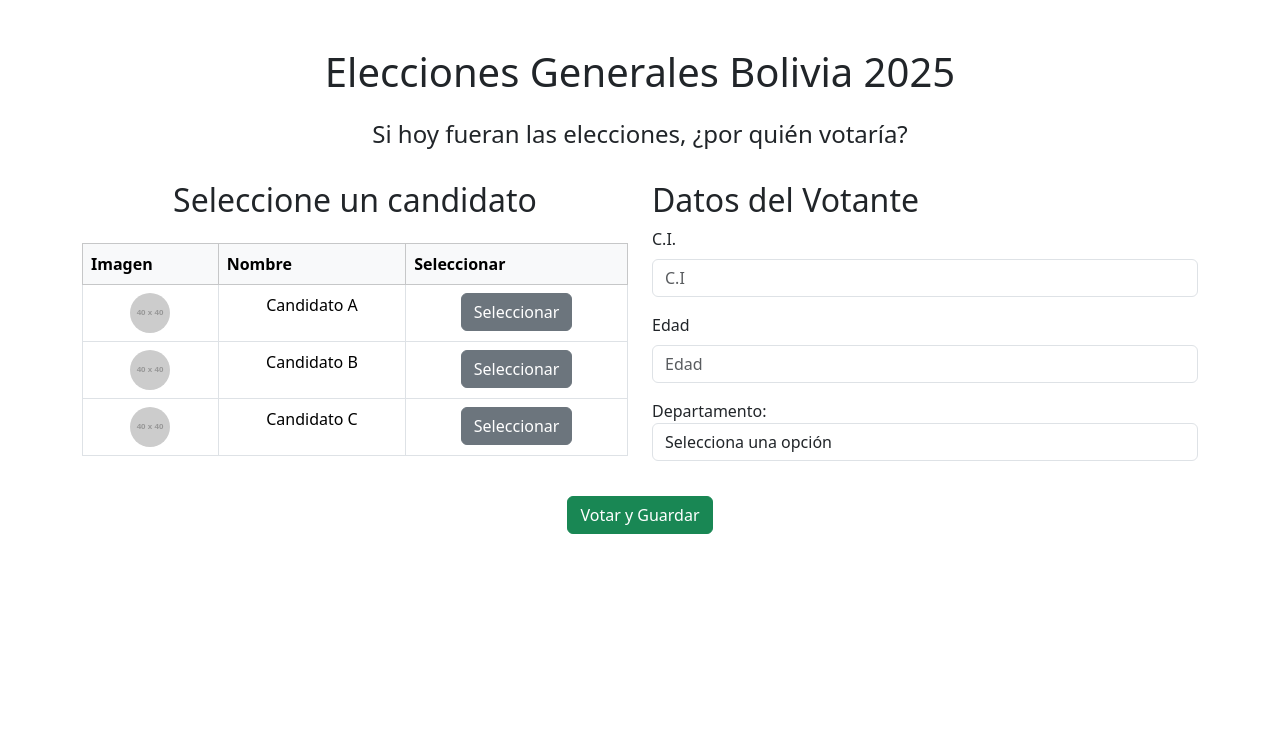
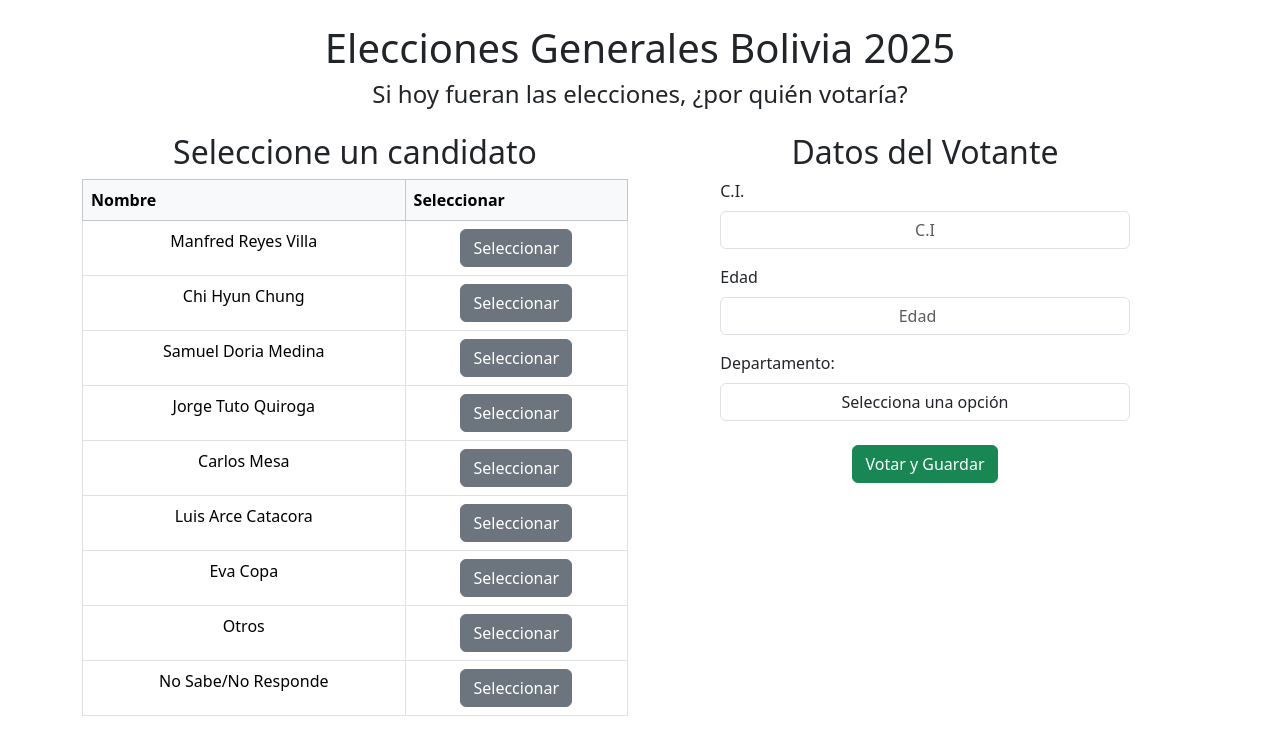
Before and after one commit to caberos/encuestaUI, a React (Create React App) app: page / in a window 1280 px wide. Shown: the top 754 px of the page. Built offline with nearby package versions, Linux system fonts and the light colour scheme.

Commit message:
improve the page

```diff
--- a/public/index.html
+++ b/public/index.html
@@ -2,7 +2,7 @@
 <html lang="en">
   <head>
     <meta charset="utf-8" />
-    <link rel="icon" href="%PUBLIC_URL%/favicon.ico" />
+    <link rel="icon" href="%PUBLIC_URL%/boli.png" />
     <meta name="viewport" content="width=device-width, initial-scale=1" />
     <meta name="theme-color" content="#000000" />
     <meta
@@ -13,7 +13,7 @@
     <script async src="https://pagead2.googlesyndication.com/pagead/js/adsbygoogle.js?client=ca-pub-7727148443229606"
      crossorigin="anonymous"></script>
 
-    <link rel="apple-touch-icon" href="%PUBLIC_URL%/logo192.png" />
+    <link rel="apple-touch-icon" href="%PUBLIC_URL%/boli.png" />
     <!--
       manifest.json provides metadata used when your web app is installed on a
       user's mobile device or desktop. See https://developers.google.com/web/fundamentals/web-app-manifest/
--- a/src/page/electoral_survey.jsx
+++ b/src/page/electoral_survey.jsx
@@ -5,18 +5,44 @@ export default function ElectoralSurvey() {
   const navigate = useNavigate(); // 👈 Para redirigir a la página de resultados
 
   const candidates = [
-    { name: "Candidato A", img: "https://via.placeholder.com/40" },
-    { name: "Candidato B", img: "https://via.placeholder.com/40" },
-    { name: "Candidato C", img: "https://via.placeholder.com/40" },
+    { name: "Manfred Reyes Villa", img: "https://via.placeholder.com/40" },
+    { name: "Chi Hyun Chung", img: "https://via.placeholder.com/40" },
+    { name: "Samuel Doria Medina", img: "https://via.placeholder.com/40" },
+    { name: "Jorge Tuto Quiroga", img: "https://via.placeholder.com/40" },
+    { name: "Carlos Mesa", img: "https://via.placeholder.com/40" },
+    { name: "Luis Arce Catacora", img: "https://via.placeholder.com/40" },
+    { name: "Eva Copa", img: "https://via.placeholder.com/40" },
+    { name: "Otros", img: "https://via.placeholder.com/40" },
+    { name: "No Sabe/No Responde", img: "https://via.placeholder.com/40" },
   ];
 
-  const cities = ["La Paz", "El Alto", "Cochabamba", "Oruro", "Potosí", "Chuquisaca", "Tarija", "Beni", "Pando", "Santa Cruz"];
+  const cities = [
+    "La Paz",
+    "El Alto",
+    "Cochabamba",
+    "Oruro",
+    "Potosí",
+    "Chuquisaca",
+    "Tarija",
+    "Beni",
+    "Pando",
+    "Santa Cruz",
+  ];
 
   const [selectedCandidate, setSelectedCandidate] = useState(null);
-  const [voterData, setVoterData] = useState({ ci: "", age: "", department: "" });
+  const [voterData, setVoterData] = useState({
+    ci: "",
+    age: "",
+    department: "",
+  });
 
   const handleVote = async () => {
-    if (!selectedCandidate || !voterData.ci || !voterData.age || !voterData.department) {
+    if (
+      !selectedCandidate ||
+      !voterData.ci ||
+      !voterData.age ||
+      !voterData.department
+    ) {
       alert("Por favor, complete todos los campos antes de votar.");
       return;
     }
@@ -47,31 +73,42 @@ export default function ElectoralSurvey() {
   };
 
   return (
-    <div className="container mt-5">
-      <h1 className="text-center text-2xl font-bold">Elecciones Generales Bolivia 2025</h1>
-      <h4 className="text-center mt-4 text-lg">Si hoy fueran las elecciones, ¿por quién votaría?</h4>
+    <div className="container mt-4">
+      <h1 className="text-center text-2xl font-bold">
+        Elecciones Generales Bolivia 2025
+      </h1>
+      <h4 className="text-center mt-2 text-lg">
+        Si hoy fueran las elecciones, ¿por quién votaría?
+      </h4>
 
       <div className="row mt-6">
-        {/* Selección de Candidato */}
-        <div className="col-md-6 mt-4">
-          <h2 className="text-xl font-semibold mb-4 text-center">Seleccione un candidato</h2>
+        <div className="col-md-6 mt-3 d-flex flex-column align-items-center">
+          <h2 className="text-xl font-semibold mb-2 text-center">
+            Seleccione un candidato
+          </h2>
           <table className="table table-bordered">
             <thead className="table-light">
-              <tr><th>Imagen</th><th>Nombre</th><th>Seleccionar</th></tr>
+              <tr>
+                <th>Nombre</th>
+                <th>Seleccionar</th>
+              </tr>
             </thead>
             <tbody>
               {candidates.map((candidate, index) => (
                 <tr key={index}>
-                  <td className="text-center">
-                    <img src={candidate.img} alt={candidate.name} className="w-8 h-8 rounded-circle" />
-                  </td>
                   <td className="text-center">{candidate.name}</td>
                   <td className="text-center">
                     <button
-                      className={`btn btn-${selectedCandidate === candidate ? "primary" : "secondary"}`}
+                      className={`btn btn-${
+                        selectedCandidate === candidate
+                          ? "primary"
+                          : "secondary"
+                      }`}
                       onClick={() => setSelectedCandidate(candidate)}
                     >
-                      {selectedCandidate === candidate ? "Seleccionado" : "Seleccionar"}
+                      {selectedCandidate === candidate
+                        ? "Seleccionado"
+                        : "Seleccionar"}
                     </button>
                   </td>
                 </tr>
@@ -79,49 +116,70 @@ export default function ElectoralSurvey() {
             </tbody>
           </table>
         </div>
-
-        {/* Formulario del Votante */}
-        <div className="col-md-6 mt-4">
-          <h2 className="text-xl font-semibold mb-2">Datos del Votante</h2>
-          <div className="mb-3">
-            <label htmlFor="ci" className="form-label">C.I.</label>
+        <div className="col-md-6 mt-3 d-flex flex-column align-items-center">
+          <h2 className="text-xl font-semibold mb-2 text-center">
+            Datos del Votante
+          </h2>
+          <div className="mb-3 w-75">
+            <label htmlFor="ci" className="form-label">
+              C.I.
+            </label>
             <input
-              type="text" id="ci" placeholder="C.I"
+              type="text"
+              id="ci"
+              placeholder="C.I"
               value={voterData.ci}
-              onChange={(e) => setVoterData({ ...voterData, ci: e.target.value })}
-              className="form-control"
+              onChange={(e) =>
+                setVoterData({ ...voterData, ci: e.target.value })
+              }
+              className="form-control text-center"
             />
           </div>
-          <div className="mb-3">
-            <label htmlFor="age" className="form-label">Edad</label>
+          <div className="mb-3 w-75">
+            <label htmlFor="age" className="form-label">
+              Edad
+            </label>
             <input
-              type="number" id="age" placeholder="Edad"
+              type="number"
+              id="age"
+              placeholder="Edad"
               value={voterData.age}
-              onChange={(e) => setVoterData({ ...voterData, age: e.target.value })}
-              className="form-control"
+              onChange={(e) =>
+                setVoterData({ ...voterData, age: e.target.value })
+              }
+              className="form-control text-center"
             />
           </div>
-          <div>
-            <label htmlFor="department">Departamento:</label>
+          <div className="w-75">
+            <label htmlFor="department" className="form-label">
+              Departamento:
+            </label>
             <select
-              id="department" className="form-control"
+              id="department"
+              className="form-control text-center"
               value={voterData.department}
-              onChange={(e) => setVoterData({ ...voterData, department: e.target.value })}
+              onChange={(e) =>
+                setVoterData({ ...voterData, department: e.target.value })
+              }
             >
               <option value="">Selecciona una opción</option>
               {cities.map((city, index) => (
-                <option key={index} value={city}>{city}</option>
+                <option key={index} value={city}>
+                  {city}
+                </option>
               ))}
             </select>
           </div>
+          <div className="text-center">
+            <button
+              type="button"
+              className="btn btn-success mt-4"
+              onClick={handleVote}
+            >
+              Votar y Guardar
+            </button>
+          </div>
         </div>
-      </div>
-
-      {/* Botón de Votación */}
-      <div className="text-center">
-        <button type="button" className="btn btn-success mt-4" onClick={handleVote}>
-          Votar y Guardar
-        </button>
       </div>
     </div>
   );
```
Also changed, not shown: public/boli.png (added).
